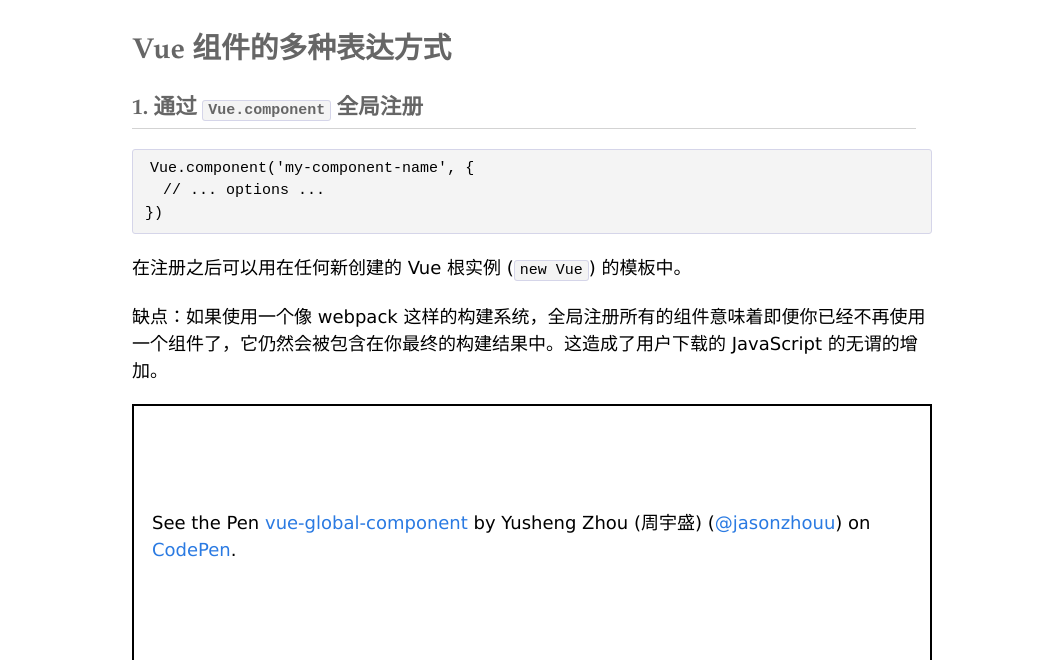
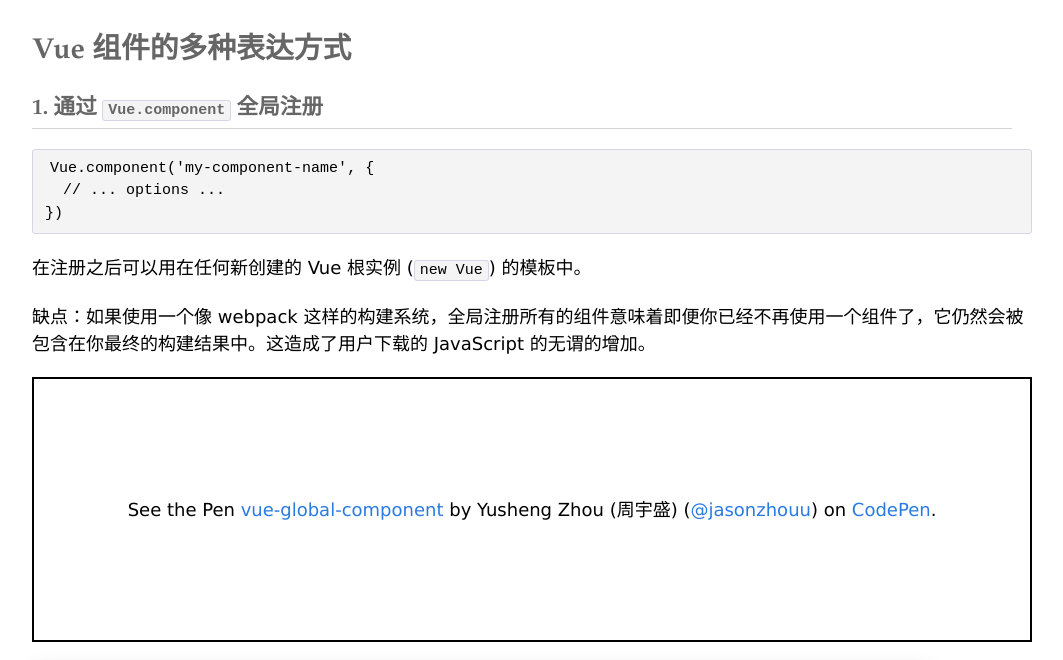
Before and after one commit to jasonzhouu/jasonzhouu.github.io, a Jekyll site: the page built from _posts/2020-01-13-vue-component.md, in a window 1280 px wide. Shown: the top 660 px of the page, without its empty margins (108-1171 px from the left). Built offline with Jekyll 4.4.1, drawn with Linux system fonts in a browser that asks for light colours; some of the changed text lies outside the part shown; grey boxes are pictures that could not be loaded.

Commit message:
解决链接/文字溢出的问题

````diff
--- a/_posts/2020-01-13-vue-component.md
+++ b/_posts/2020-01-13-vue-component.md
@@ -54,7 +54,7 @@
 })
 ```
 
-**局部注册的组件在其子组件中\*不可用\***。例如，如果你希望 `ComponentA` 在 `ComponentB` 中可用，则你需要这样写：
+局部注册的组件在其子组件中**不可用**。例如，如果你希望 `ComponentA` 在 `ComponentB` 中可用，则你需要这样写：
 
 ```javascript
 var ComponentA = { /* ... */ }
@@ -96,14 +96,12 @@
 
 ![带预处理器的单文件组件的示例 (../assets/2020-01-13-vue-component/vue-component-with-preprocessors-1578895294291.png)](https://cn.vuejs.org/images/vue-component-with-preprocessors.png)
 
-<iframe
-     src="https://codesandbox.io/embed/o29j95wx9?fontsize=14&hidenavigation=1&theme=dark"
-     style="width:100%; height:500px; border:0; border-radius: 4px; overflow:hidden;"
-     title="Simple Todo App with Vue"
-     allow="geolocation; microphone; camera; midi; vr; accelerometer; gyroscope; payment; ambient-light-sensor; encrypted-media; usb"
-     sandbox="allow-modals allow-forms allow-popups allow-scripts allow-same-origin"
-   ></iframe>
+示例（点击图片进入在线编辑器）：
+
+[![image-20200113142644360](../assets/2020-01-13-vue-component/image-20200113142644360.png)](https://codesandbox.io/s/o29j95wx9?fontsize=14&hidenavigation=1&theme=dark)
+
 
 参考：
 
-https://cn.vuejs.org/v2/guide/single-file-components.html
+- https://cn.vuejs.org/v2/guide/single-file-components.html
+- https://juejin.im/post/5c91e54f5188252d7c216627#heading-0
--- a/css/main.css
+++ b/css/main.css
@@ -15,6 +15,29 @@
   background-color: #fdfdfd;
   position: relative;
   min-height: 100vh;
+}
+
+/* 放置链接/文字溢出，参考：
+ * https://css-tricks.com/snippets/css/prevent-long-urls-from-breaking-out-of-container/
+*/
+body {
+
+    /* These are technically the same, but use both */
+    overflow-wrap: break-word;
+    word-wrap: break-word;
+
+    -ms-word-break: break-all;
+    /* This is the dangerous one in WebKit, as it breaks things wherever */
+    word-break: break-all;
+    /* Instead use this non-standard one: */
+    word-break: break-word;
+
+    /* Adds a hyphen where the word breaks, if supported (No Blink) */
+    -ms-hyphens: auto;
+    -moz-hyphens: auto;
+    -webkit-hyphens: auto;
+    hyphens: auto;
+
 }
 
 h1 {
@@ -46,13 +69,26 @@
 a:hover   { color: #000; text-decoration: underline; }
 a:visited { color: #205caa; }
 
+/* https://gist.github.com/reyesyang/5882836 */
+/* 防止链接文字溢出，多出来的文字用省略号 */
+/* a { */
+/*     display: inline-block; */
+/*     text-overflow: ellipsis; */
+/*     width: 100%; */
+/*     white-space: nowrap; */
+/*     overflow: hidden; */
+/* } */
+
+
+
+
 /* Utility */
 
 .wrap:before,
 .wrap:after { content:""; display:table; }
 .wrap:after { clear: both; }
 .wrap {
-  max-width: 800px;
+  max-width: 1000px;
   padding: 0 30px;
   margin: 0 auto;
   zoom: 1;
@@ -219,8 +255,11 @@
 
 /* 图片不超过屏幕宽度 */
 img {
-  width: 90%;
-  border: 2px solid black;
+    border-radius: 5px;
+    box-shadow: 0px 10px 20px #ccc;
+    margin: 20px;
+  max-width: 90%;
+/*  border: 2px solid black;*/
 }
 
 /* 代码不超过外边框 */
````
Also changed, not shown: assets/2020-01-13-vue-component/image-20200113142644360.png (added).
